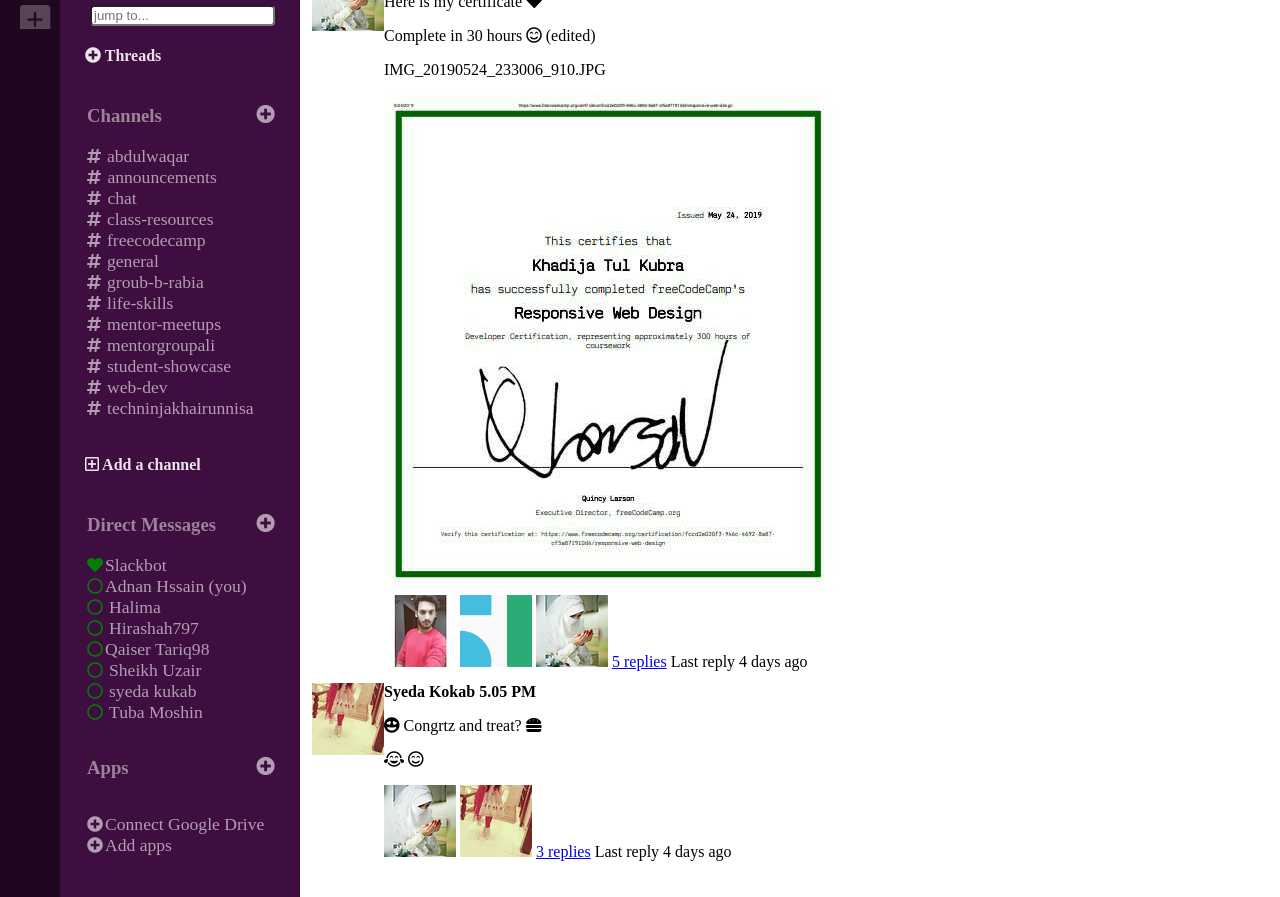
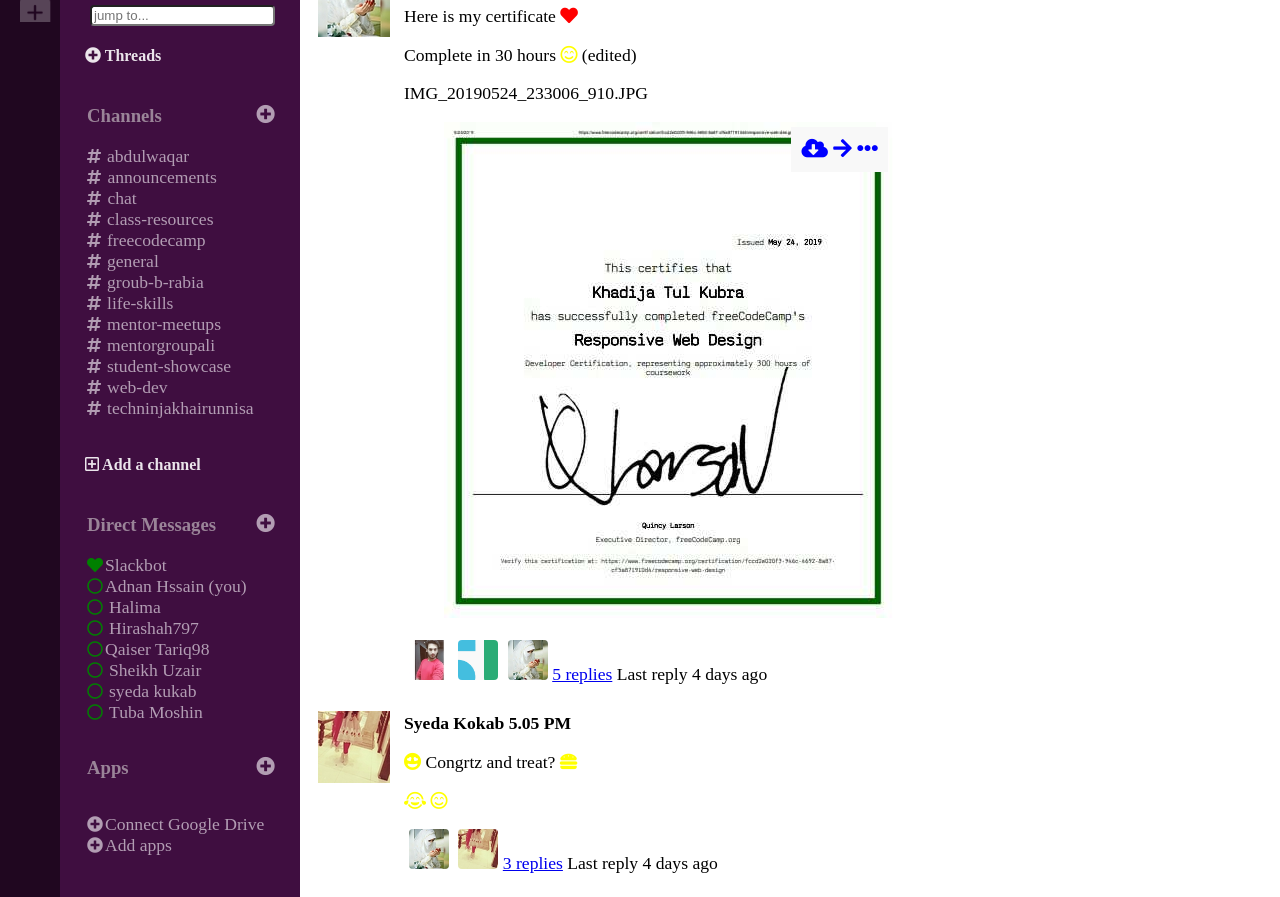
Before and after one commit to add985/My-slack-page, a plain HTML site: page index.html in a window 1280 px wide. Shown: the part 154-1051 px from the top of the page. Drawn offline with Linux system fonts and the light colour scheme.

Commit message:
Update index.html

```diff
--- a/index.html
+++ b/index.html
@@ -17,7 +17,7 @@
      <section class="figures">
         <div>
             <figure class="fig-side">
-                <img src="New folder/snap2.png"alt="ecoenergy">
+                <img src="New folder/snapShot.png"alt="ecoenergy">
                 <figcaption>&#8984 1</figcaption>
             </figure>
             <figure class="fig-side">
@@ -104,33 +104,41 @@
             <a href="#"><i class="fas fa-ellipsis-v"></i></a>
         </div>
     </div>
+    <div>
+        <fieldset>
+                <legend>Friday, May 24th</legend>
+        </fieldset>
+</div>
     </header>
-
-    <div>
-            <fieldset>
-                    <legend>Friday, May 24th</legend>
-            </fieldset>
-    </div>
  <div class="Images-section">
 
-    <div>
+    <div class="left-images">
+
         <img src="New folder/images-1.jpg" alt="picture">
+
     </div>
-     <div>
+     <div class="para">
         <strong>Khadija Tul Kubra <time>4.35 PM</time></strong>
-        <p>Here is my certificate <i class="fas fa-heart"></i></p>
-        <p>Complete in 30 hours <i class="far fa-smile-beam"></i> (edited)</p>
+        <p class="heart">Here is my certificate <i class="fas fa-heart"></i></p>
+        <p class="beam">Complete in 30 hours <i class="far fa-smile-beam"></i> (edited)</p>
        <p>IMG_20190524_233006_910.JPG</p>
+       <figure id="my-picture">
        <img src="New folder/picture.jpg">
+       <figcaption class="icon">
+            <i class="fas fa-cloud-download-alt"></i>
+            <i class="fas fa-arrow-right"></i>
+            <i class="fas fa-ellipsis-h"></i>
+       </figcaption>
+       </figure>
        <div>
-           <img src="New folder/img-6.jpg" alt="picture">
-           <img src="New folder/img-7.png" alt="picture">
-           <img src="New folder/images-1.jpg" alt="picture">
+           <img src="New folder/img-6.jpg" alt="picture" class="bottom-images">
+           <img src="New folder/img-7.png" alt="picture" class="bottom-images">
+           <img src="New folder/images-1.jpg" alt="picture" class="bottom-images">
            <a href="#">5 replies</a> <span>Last reply 4 days ago</span>
        </div>
     </div>
-    <div>
-            <i class="far fa-smile-beam"></i>
+    <div id="right-side-icons">
+         <i class="far fa-smile-beam"></i>
             <i class="fas fa-comment-dots"></i>
             <i class="fas fa-arrow-right"></i>
             <i class="fas fa-star"></i>
@@ -138,16 +146,16 @@
     </div>
 </div>
 <div id="images-side">
-<div>
+<div class="left-images">
 <img src="New folder/img-8.jpg" alt="picture">
 </div>
-<div>
+<div class="para">
     <strong>Syeda Kokab <time>5.05 PM</time></strong>
-    <P> <i class="fas fa-grin-hearts"></i> Congrtz and treat? <i class="fas fa-hamburger"></i></P>
-    <p><i class="far fa-grin-tears"></i>  <span><i class="far fa-smile-beam"></i></span></p>
+    <P class="laugh-heart"> <i class="fas fa-grin-hearts"></i> Congrtz and treat? <i class="fas fa-hamburger"></i></P>
+    <p class="tears"> <i class="far fa-grin-tears"></i>  <span class="smile"><i class="far fa-smile-beam"></i></span></p>
     <div>
-        <img src="New folder/images-1.jpg" alt="picture">
-        <img src="New folder/img-8.jpg" alt="picture">
+        <img src="New folder/images-1.jpg" alt="picture" class="bottom-images">
+        <img src="New folder/img-8.jpg" alt="picture" class="bottom-images">
         <a href="#">3 replies</a> <span>Last reply 4 days ago</span>
     </div>
 </div>
```
